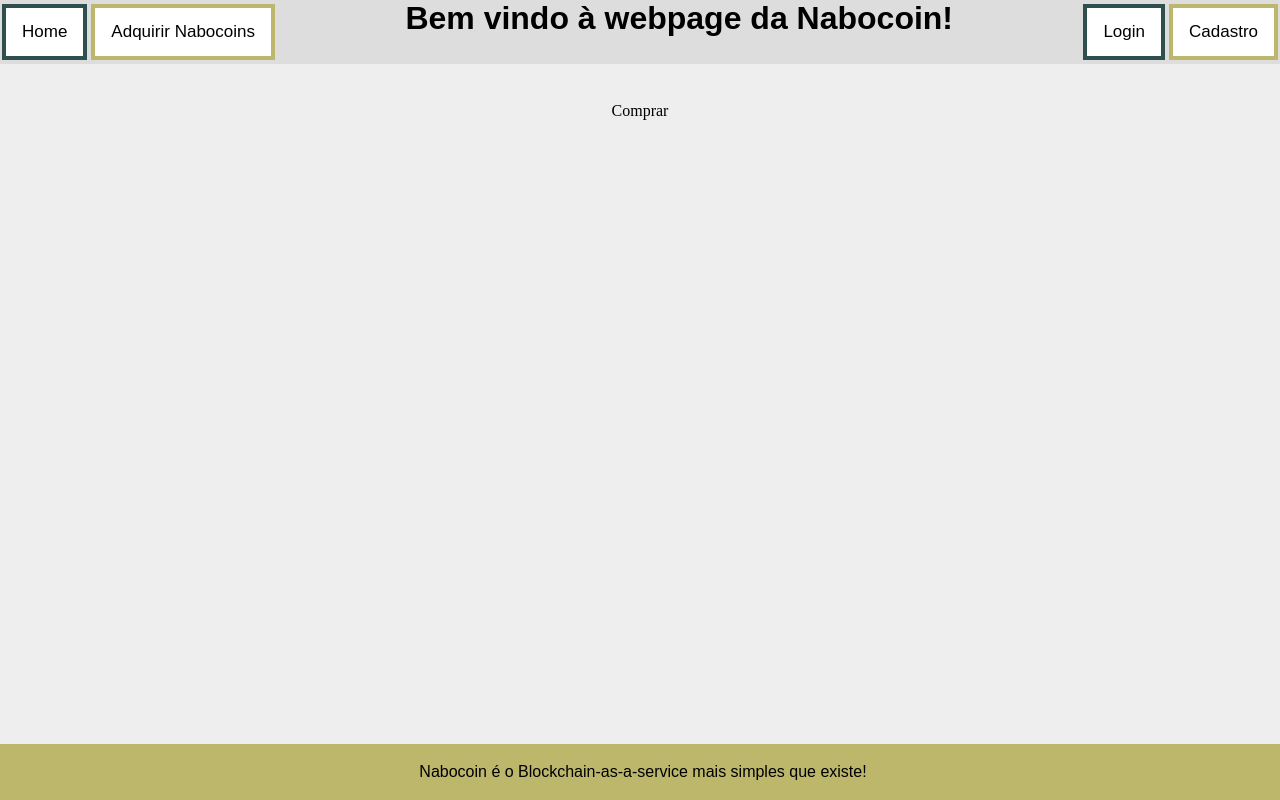
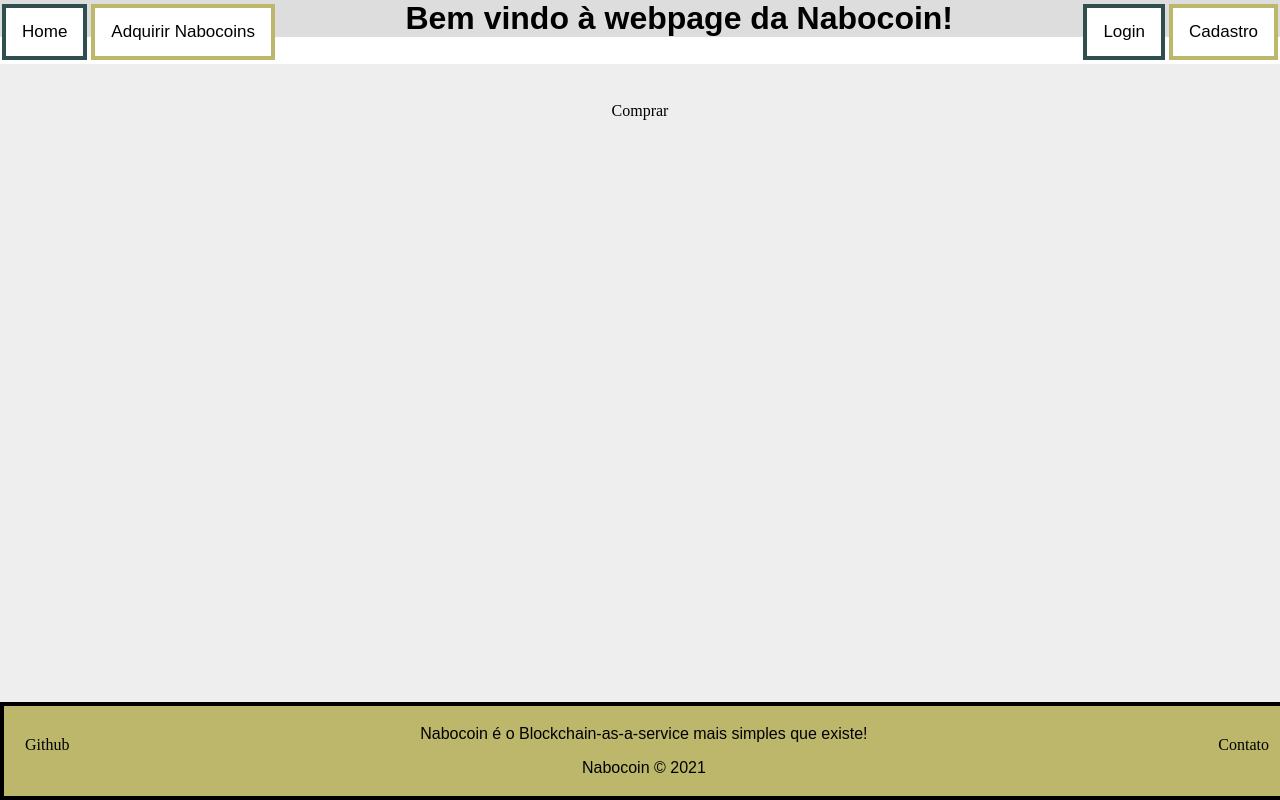
Before and after one commit to joaovillaca/NaboCoin, a Flask app: page /buy in a window 1280 px wide. Run offline with Flask 2, Linux system fonts and the light colour scheme.

Commit message:
Improved footer

```diff
--- a/application/static/main.css
+++ b/application/static/main.css
@@ -4,7 +4,7 @@ body{
 }
 
 .login-container{
-	background-color:#ddd;
+	background-color:white;
 	text-align: center;
 	overflow: hidden;
 }
--- a/application/templates/index.html
+++ b/application/templates/index.html
@@ -13,6 +13,7 @@
 			position:absolute;
 			bottom:0;
 			width:100%;
+			border: 4px solid black;
 		}
 
 		.button {
@@ -33,23 +34,42 @@
 			color: black;
 			border: 4px solid darkkhaki;
 		}
+		.button1:hover {
+			background-color: darkkhaki;
+			color: white;
+			box-shadow: 0 12px 16px 0 rgba(0,0,0,0.24), 0 17px 50px 0 rgba(0,0,0,0.19);
+		}
 		.button2 {
 			background-color: white;
 			color: black;
 			border: 4px solid darkslategray;
-		}
-		.button1:hover {
-			background-color: darkkhaki;
-			color: white;
-			box-shadow: 0 12px 16px 0 rgba(0,0,0,0.24), 0 17px 50px 0 rgba(0,0,0,0.19);
 		}
 		.button2:hover {
 			background-color: darkslategray;
 			color: white;
 			box-shadow: 0 12px 16px 0 rgba(0,0,0,0.24), 0 17px 50px 0 rgba(0,0,0,0.19);
 		}
+		.button3 {
+			background-color: darkkhaki;
+			color: black;
+			padding: 7px 16px;
+			font-size: 16px;
+			margin: 4px 2px;
+		}
+		.button3:hover {
+			background-color: darkkhaki;
+			color: white;
+			padding: 7px 16px;
+			font-size: 16px;
+		}
 	</style>
-	<footer class="footer footer"><center><p style="font-family: Arial">Nabocoin é o Blockchain-as-a-service mais simples que existe!</p></center></footer>
+	<footer class="footer footer"><center>
+			<a class = "button button3 left" href="">Github</a>
+			<a class = "button button3 right" href="">Contato</a>
+		<p style="font-family: Arial">Nabocoin é o Blockchain-as-a-service mais simples que existe!</p>
+		<p class="copyright" style="font-family: Arial">Nabocoin © 2021</p>
+
+	</center></footer>
 </head>
 <body>
 	<div class = "login-container">
```
